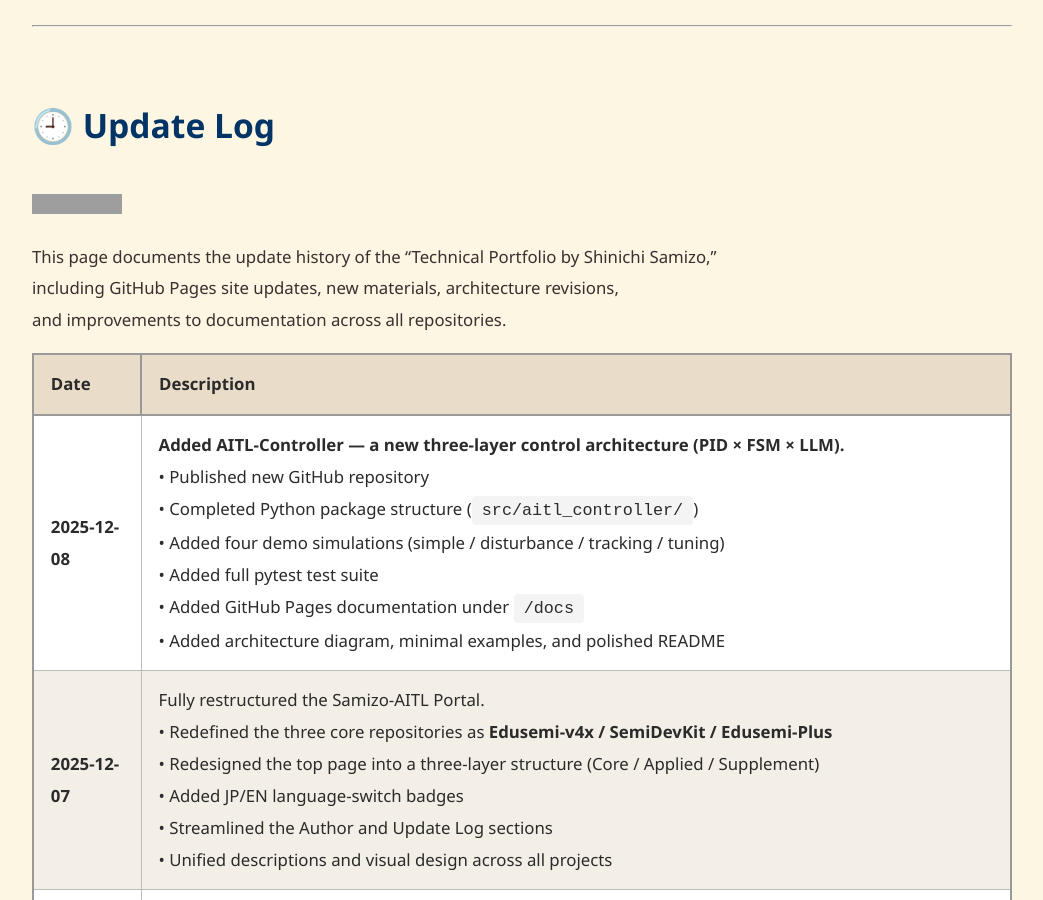
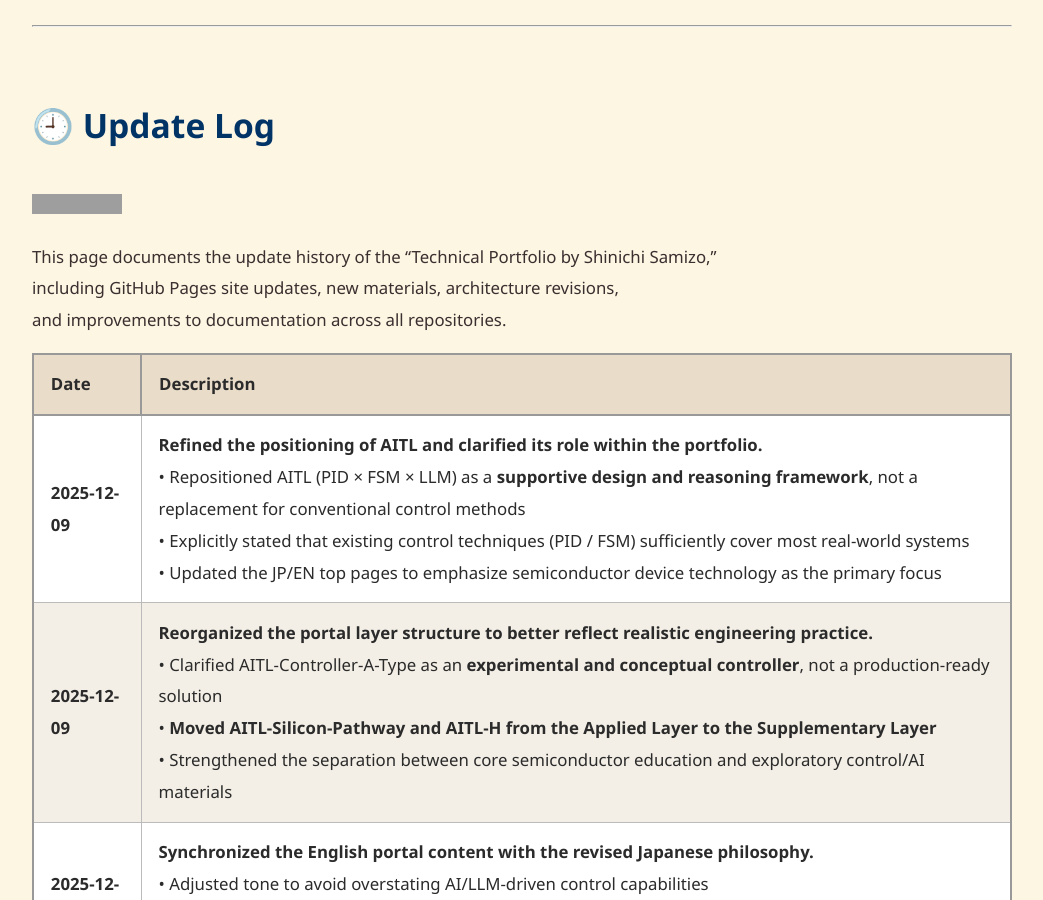
Before and after one commit to Samizo-AITL/Samizo-AITL.github.io, a Jekyll site: the page built from about/update/en/index.md, in a window 1280 px wide and 900 px high. Shown: the whole window, without its empty margins (118-1161 px from the left). Built offline with Jekyll 4.4.1, drawn with Linux system fonts in a browser that asks for light colours; some of the changed text lies outside the part shown; grey boxes are pictures that could not be loaded.

Commit message:
Update index.md

```diff
--- a/about/update/en/index.md
+++ b/about/update/en/index.md
@@ -14,6 +14,9 @@
 
 | Date       | Description                                                                 |
 |------------|-----------------------------------------------------------------------------|
+| **2025-12-09** | **Refined the positioning of AITL and clarified its role within the portfolio.**<br>• Repositioned AITL (PID × FSM × LLM) as a **supportive design and reasoning framework**, not a replacement for conventional control methods<br>• Explicitly stated that existing control techniques (PID / FSM) sufficiently cover most real-world systems<br>• Updated the JP/EN top pages to emphasize semiconductor device technology as the primary focus |
+| **2025-12-09** | **Reorganized the portal layer structure to better reflect realistic engineering practice.**<br>• Clarified AITL-Controller-A-Type as an **experimental and conceptual controller**, not a production-ready solution<br>• **Moved AITL-Silicon-Pathway and AITL-H from the Applied Layer to the Supplementary Layer**<br>• Strengthened the separation between core semiconductor education and exploratory control/AI materials |
+| **2025-12-09** | **Synchronized the English portal content with the revised Japanese philosophy.**<br>• Adjusted tone to avoid overstating AI/LLM-driven control capabilities<br>• Reframed AITL as a secondary, applied concept that supports design thinking<br>• Removed implications that AITL supersedes established control theory |
 | **2025-12-08** | **Added AITL-Controller — a new three-layer control architecture (PID × FSM × LLM).**<br>• Published new GitHub repository<br>• Completed Python package structure (`src/aitl_controller/`)<br>• Added four demo simulations (simple / disturbance / tracking / tuning)<br>• Added full pytest test suite<br>• Added GitHub Pages documentation under `/docs`<br>• Added architecture diagram, minimal examples, and polished README |
 | **2025-12-07** | Fully restructured the Samizo-AITL Portal.<br>• Redefined the three core repositories as **Edusemi-v4x / SemiDevKit / Edusemi-Plus**<br>• Redesigned the top page into a three-layer structure (Core / Applied / Supplement)<br>• Added JP/EN language-switch badges<br>• Streamlined the Author and Update Log sections<br>• Unified descriptions and visual design across all projects |
 | 2025-12-06 | Added SemiDevKit — integrated materials from device physics → BSIM4 modeling → SPICE → reliability (NBTI/HCI) → VLSI layout. |
```
